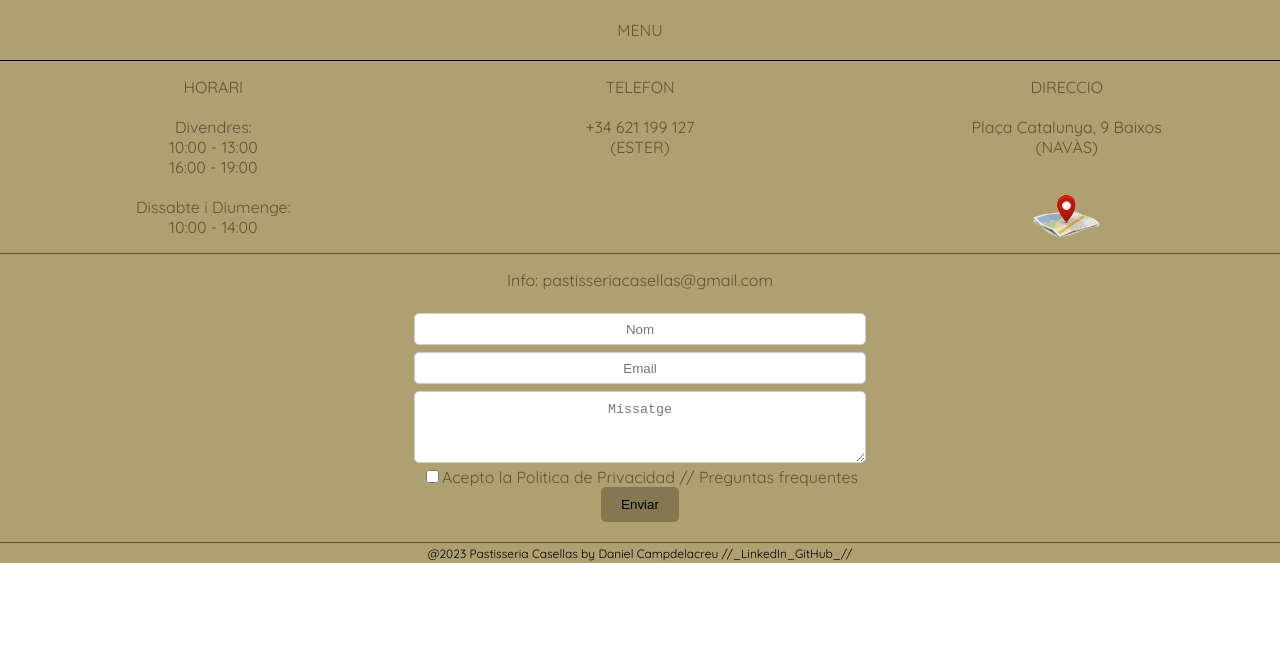
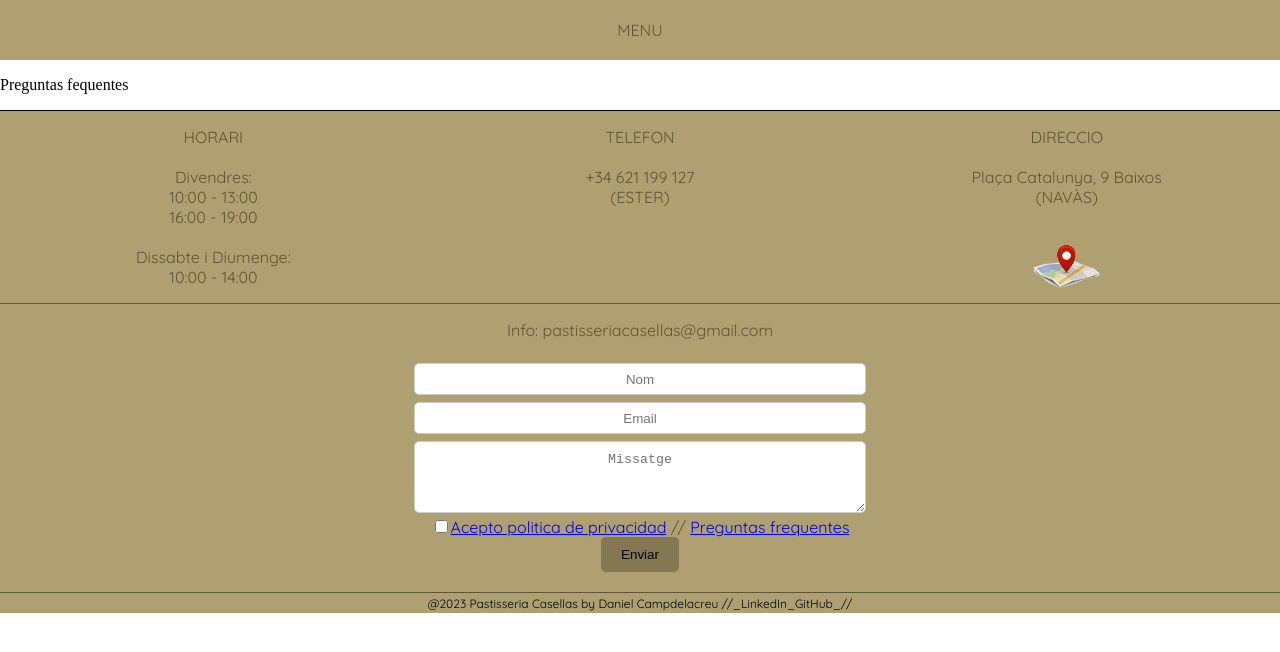
Before and after one commit to danicampdelacreu/pasteleria-casellas_react.js, a React (Create React App) app: page /faqs in a window 1280 px wide. Shown: the top 652 px of the page. Built offline with nearby package versions, Linux system fonts and the light colour scheme.

Commit message:
Enlaces FAQS/ Privacidad

```diff
--- a/src/App.js
+++ b/src/App.js
@@ -11,6 +11,9 @@ import Briox from './routes/brioxeria/Brioxeria';
 import Days from './routes/dias/Dias';
 import Pastel from './routes/pasteleria/Pasteleria';
 import Repost from './routes/reposteria/Reposteria';
+import Privacidad from './routes/aceptacion/Aceptacion';
+import FAQS from './routes/FAQS/FAQS';
+
 
 
 function App() {
@@ -25,6 +28,8 @@ function App() {
         <Route path='/days' element = { <Days/> } />
         <Route path='/pastel' element = { <Pastel/> } />
         <Route path='/repost' element = { <Repost/> } />
+        <Route path='/privi' element = { <Privacidad/> } />
+        <Route path='/faqs' element = { <FAQS/> } />
       </Routes>
       <Footer/>
       </BrowserRouter>
--- a/src/components/footer/Footer.jsx
+++ b/src/components/footer/Footer.jsx
@@ -79,7 +79,7 @@ export default function Footer() {
                         <div className="checkbox">
                             <label>
                                 <input type="checkbox" />
-                                Acepto la Politica de Privacidad // Preguntas frequentes
+                                <Link to="/Privi">Acepto politica de privacidad</Link> // <Link to="/faqs">Preguntas frequentes</Link>
                             </label>
                         </div>
                         <div className="contacto-submit">
--- a/src/routes/FAQS/FAQS.jsx
+++ b/src/routes/FAQS/FAQS.jsx
@@ -0,0 +1,9 @@
+
+
+export default function FAQS(){
+    return (
+        <div>
+            <p>Preguntas fequentes</p>
+        </div>
+    );
+}
--- /dev/null
+++ b/src/routes/aceptacion/Aceptacion.jsx
@@ -0,0 +1,9 @@
+
+
+export default function Privacidad(){
+    return (
+        <div>
+            <p>PAGINA PRIVACIDAD</p>
+        </div>
+    );
+}
```
Also changed, not shown: src/routes/aceptacion/Aceptacion.css (added), src/routes/privacidad/privacidad.jsx (deleted).
